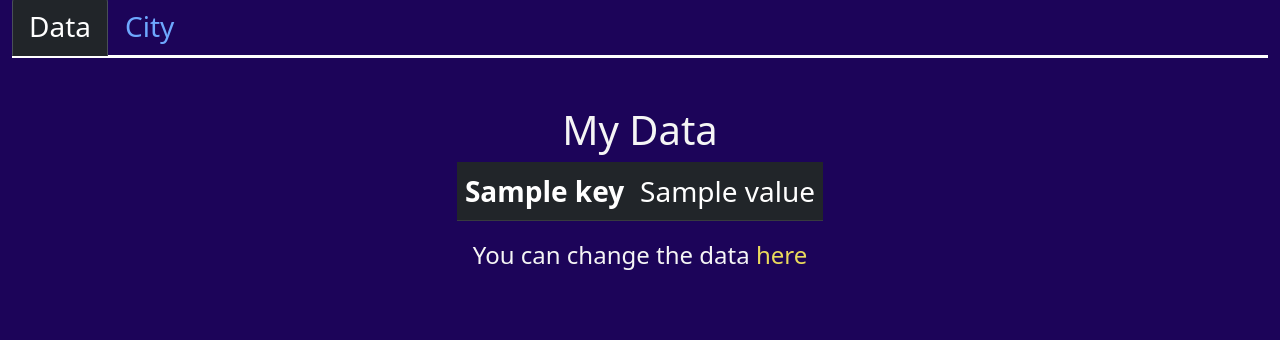
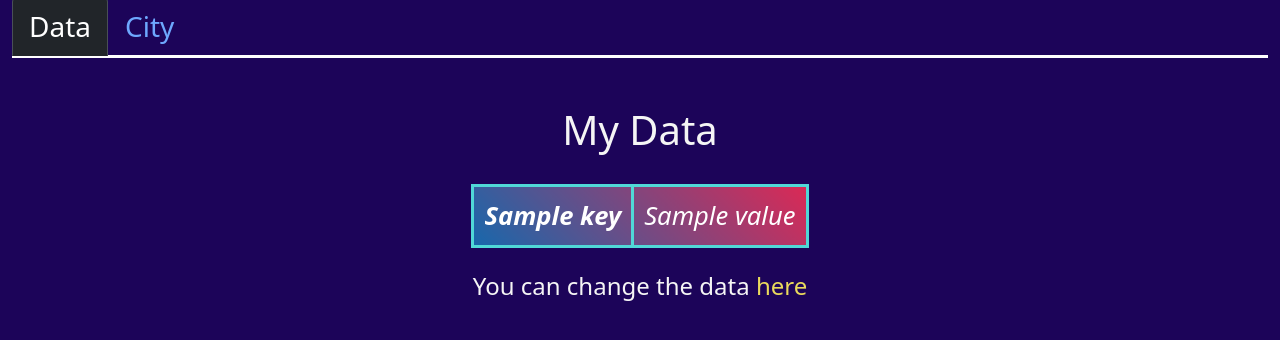
Before and after one commit to MikhailKras/weather-buddy, a FastAPI app: template src/templates/auth/user_data.html in a window 1280 px wide. Shown: the part 74-414 px from the top of the page. Run offline with FastAPI, Linux system fonts and the light colour scheme; the template is opened without the code that fills it: most values are stand-ins (such as "Sample title", 1, 10 or a date in 2020); parts of the project's set-up code (start-up, migrations or seed data) failed here and were passed over; some libraries are stand-ins or nearby versions.

Commit message:
feat: updated CSS classes and table styles

```diff
--- a/src/templates/auth/user_data.html
+++ b/src/templates/auth/user_data.html
@@ -43,13 +43,11 @@ content %}
       aria-labelledby="dataTab"
     >
       <div class="container my-5 table-responsive">
-        <h1 class="d-flex justify-content-center">My Data</h1>
-        <table
-          class="table table-dark d-flex justify-content-center table-hover"
-        >
-          <tbody class="fs-3">
+        <h1 class="d-flex justify-content-center header-margin-top">My Data</h1>
+        <table class="table-custom mx-auto">
+          <tbody>
             {% for key, value in personal_data.items() %}
-            <tr class="text-center">
+            <tr>
               <th>{{ key.capitalize() }}</th>
               <td>
                 {% if value == True %}Yes{% elif value == False %}No{% else %}{{
@@ -61,7 +59,7 @@ content %}
         </table>
         <div class="text-center">
           <div class="container fs-4">
-            <p>
+            <p style="margin-top: 20px">
               You can change the data
               <a href="/users/settings" class="my-link ink-opacity-100">here</a>
             </p>
@@ -76,13 +74,13 @@ content %}
       aria-labelledby="cityTab"
     >
       <div class="container my-5 table-responsive">
-        <h1 class="d-flex justify-content-center">City Information</h1>
-        <table
-          class="table table-dark d-flex justify-content-center table-hover"
-        >
-          <tbody class="fs-3">
+        <h1 class="d-flex justify-content-center header-margin-top">
+          City Information
+        </h1>
+        <table class="table-custom mx-auto">
+          <tbody>
             {% for key, value in city_data.items() %}
-            <tr class="text-center">
+            <tr>
               <th>{{ key.capitalize() }}</th>
               <td>
                 {% if value == True %}Yes{% elif value == False %}No{% else %}{{
--- a/src/templates/city_names.html
+++ b/src/templates/city_names.html
@@ -2,9 +2,11 @@
 'base.html' %} {% endif %} {% block title %}City Weather{% endblock %} {% block
 content %}
 <div class="container my-5">
-  <h1>Choose your city</h1>
+  <h1 class="d-flex justify-content-center header-margin-top">
+    Choose your city
+  </h1>
   <div class="table-responsive">
-    <table class="table table-dark table-hover-cursor table-hover">
+    <table class="table-custom mx-auto table-hover-cursor">
       <thead>
         <tr class="table-info">
           {% for column in data.cities[0].keys() %} {% if column != 'id' %}
```
Also changed, not shown: src/templates/city_weather_present.html (+6 -10 lines).
